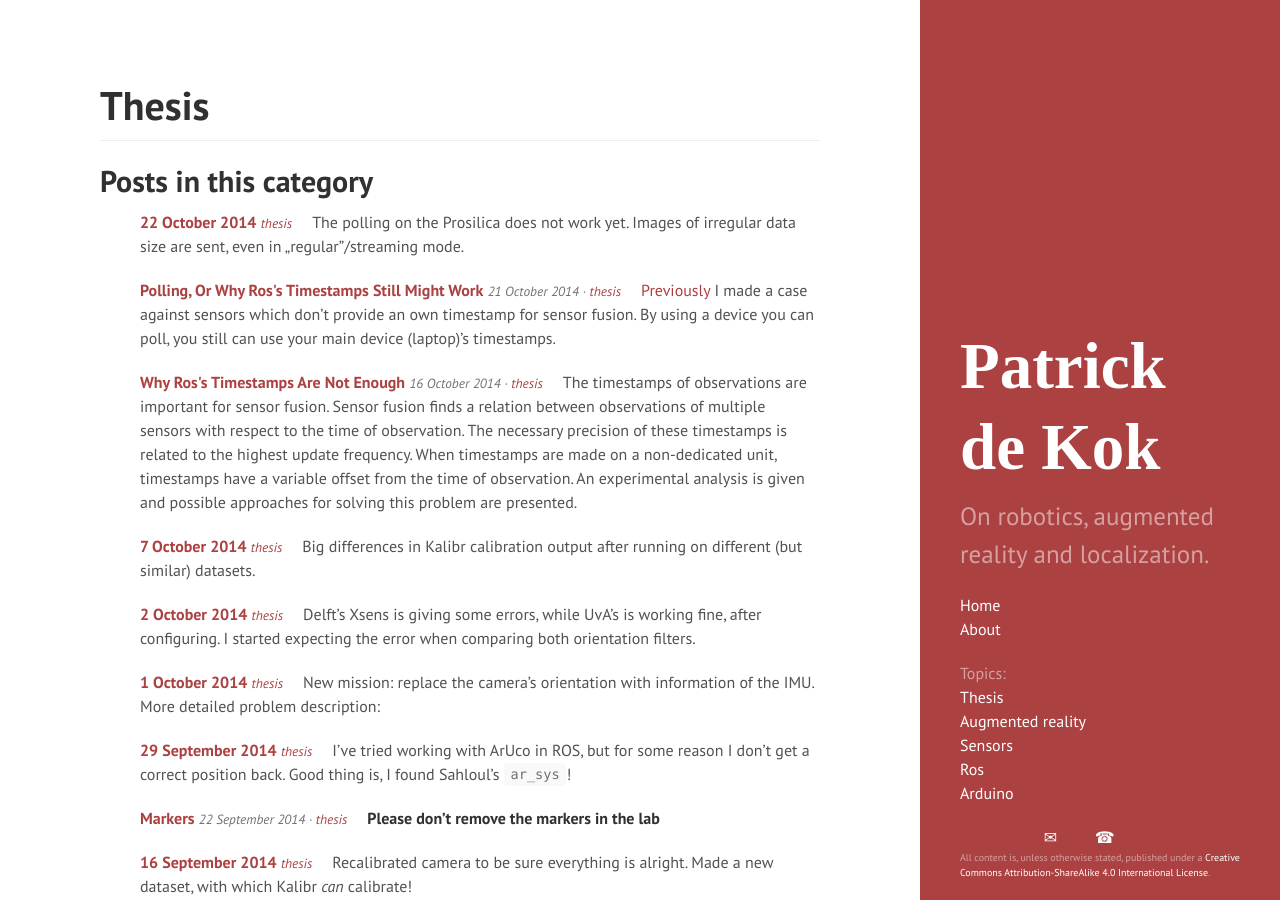
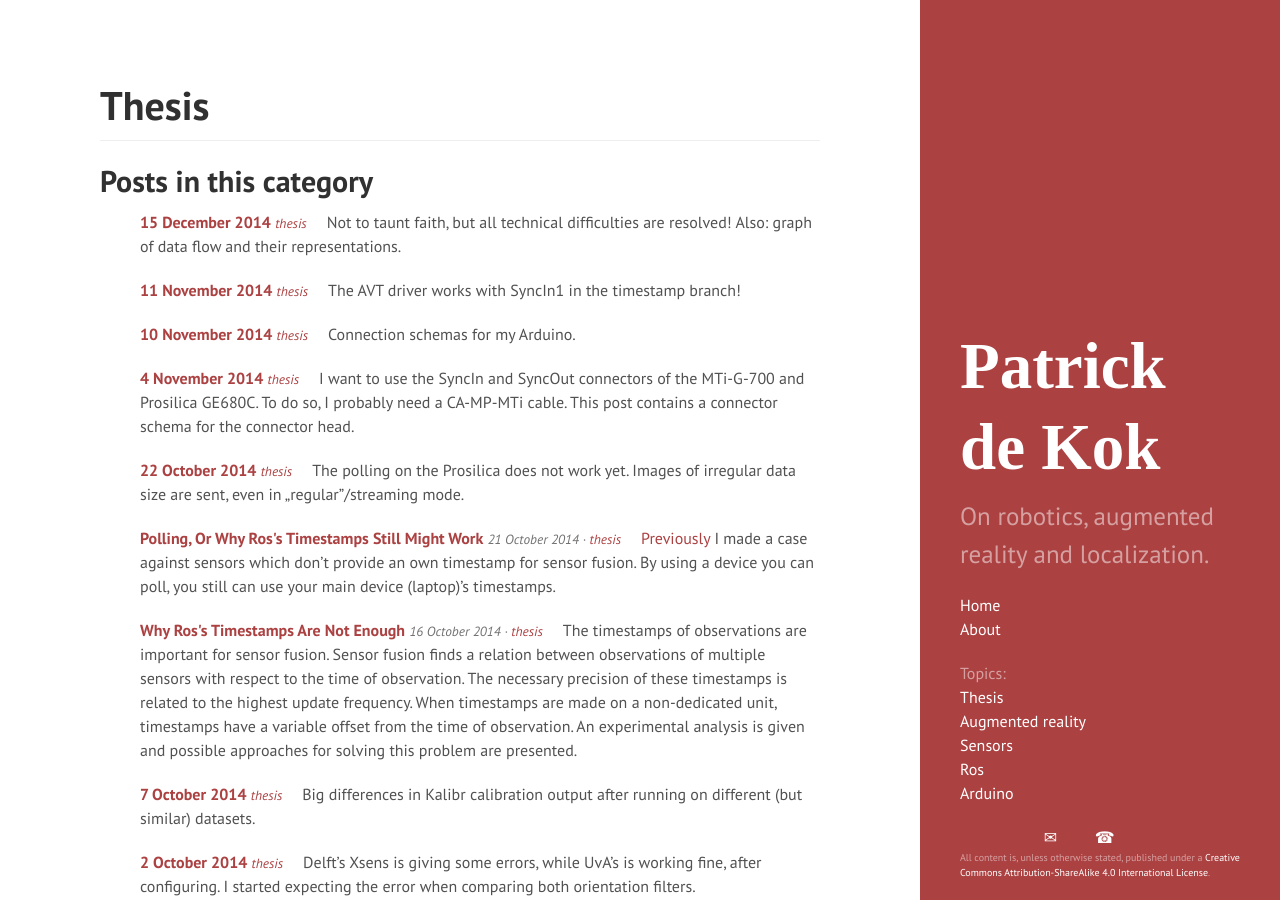
Before and after one commit to pkok/pkok.github.io, a Jekyll site: the page built from thesis.md, in a window 1280 px wide and 900 px high. Built offline with Jekyll 4.4.1, drawn with Linux system fonts in a browser that asks for light colours; some web fonts are replaced; some of the changed text lies outside the part shown.

Commit message:
A bunch of posts

```diff
--- /dev/null
+++ b/_posts/2014-11-04-.md
@@ -0,0 +1,32 @@
+---
+layout: post
+categories:
+  - thesis
+---
+
+I want to use the SyncIn and SyncOut connectors of the MTi-G-700 and Prosilica GE680C.  To do so, I probably need a CA-MP-MTi cable.  This post contains a connector schema for the connector head.
+
+Functionality               | Fischer pin# | Molex pin# | USB | HiRose     |
+:---------------------------|:------------:|:----------:|:---:|:----------:|
+GND                         | 1            | 2          | 4   | 10, 11, 12 |
+RS232 TX / RS422_Z (TX-)    | 2            | 4          |     | 4 [^RS232] |
+RS232 RX / RS422_Y (TX+)    | 3            | 5          |     | 5 [^RS232] |
+Vin (4.5 -- 30 V)           | 4            | 1          | 1   |            |
+SyncIn                      | 5            | 7          |     | 2, 3       |
+SyncOut                     | 6            | 9          |     | 1 [^Sync]  |
+ClockSync                   | 7            | 8          |     | 1 [^Sync]  |
+USB DP (D+) / RS422_A (RX+) | 8            | 3          | 3   |            |
+USB DM (D-) / RS422_B (RX-) | 9            | 6          | 2   |            |
+
+[^RS232]: I am not sure how to connect this.  Should these even be connected?
+[^Sync]: I don't know yet if the MTi's SyncOut or ClockSync should be connected to the Prosilica camera.
+
+The schema is based on p. 65 and 66 of the [MTi User Manual](https://www.xsens.com/wp-content/uploads/2013/12/MTi-User-Manual.pdf) and p. 42 of the [Prosilica GE technical manual](http://www.alliedvisiontec.com/fileadmin/content/PDF/Products/Technical_Manual/Prosilica_GE/70-0063_GE_TechMan_V2.0.pdf).
+
+I probably need the following parts of Farnell.com:
+
+- 1× 1386982: 9 pin Molex plug
+- 1× 1826975: Hirose HR10A-10P-12P plug
+- 3× ?: SMB plug
+- 1x ?: RS232
+- 1x old USB cable
--- /dev/null
+++ b/_posts/2014-11-10-.md
@@ -0,0 +1,24 @@
+---
+layout: post
+categories:
+  - thesis
+---
+
+Connection schemas for my Arduino.
+
+## IMU
+
+Arduino | Transistor[^0] | IMU     |
+:-------|:---------------|:--------|
+5 V     | 1              | VIN     |
+GND     | 3              | GND     |
+A3      | 2              |         |
+A4      |                | SDA     |
+A5      |                | SCL[^1] |
+
+[^0]: Pins counted as with the flat side towards me.
+[^1]: Cable got detached and this is my best bet. I should test this.
+
+## Camera, Sync mock setup
+
+Use the Button example sketch and connect as in that sketch.  Instead of the LED, use the signal cable.  When you don't have a button with you, use a separate wire and a condensator to avoid bouncing.  Switch between +5V and GND to change the signal.
--- /dev/null
+++ b/_posts/2014-11-11-.md
@@ -0,0 +1,7 @@
+---
+layout: post
+categories:
+  - thesis
+---
+
+The AVT driver works with SyncIn1 in the timestamp branch!
--- /dev/null
+++ b/_posts/2014-12-15-.md
@@ -0,0 +1,35 @@
+---
+layout: post
+categories:
+  - thesis
+---
+
+Not to taunt faith, but all technical difficulties are resolved!  Also: graph of data flow and their representations.
+
+A lot has happened since a proper updated:
+
+- I received the Xsens cable I asked for.  The CA-USB2-MTI cable has a PicoBlade header.  Tijs of UvA's Technical Service made me a simpler connector than described in an [earlier post](2014/11/04/).  This one only connects the wires required for USB and the SyncOut to a SMB plug.
+- Capture on `SyncIn` on the camera works.
+- Sending a signal over SyncOut with the IMU *finally* works.  In the Xsens's MT SDK you have to tell over which line you want to do some synchronization.  I choose for the `XSL_Out1` line, because it "Applies to Awinda Station and Mt" according to the SDK's documentation.  I assumed "Mt" stands for any MTx or MTi device.  That seemed to be wrong, and I needed to use the `XSL_Bi1Out` line.
+  Problem: Camera does not react to a signal. Possible reasons:
+    1. _Camera software is not configured right._  I know it is capable of capturing on signal, but I forgot to document the right settings.  However, the current settings seemed to make sense.  Quick test: change settings in RQT.  Some of these should react to a signal.  However, none reacted.  Probably not the main problem, then.
+    2. _The wire between the SMB and PicoBlade is not connected correctly._  Test to see if there is any signal at all coming from the `SyncOut` wire.
+       I cut off the crimp protecting the connector to the PicoBlade.  By doing so, I could attach an oscilloscope to the `SyncOut` and `GND` wires.  The oscilloscope showed a lot of noise around 1.5 V.  As the line should have a high signal at &gt; 2.9 V, this (probably) indicated real noise.  This makes the case that the SMB-PicoBlade wire is wrongly connected less probable.
+    3. _The signal is not coming through the wire, because the wire is incomplete/broken/whatever._
+       I reconnected the oscilloscope in the same way as above.  Now I also hooked up a function generator to the Fischer header's pin 6 (connected to the `SyncOut` wire).  The function generator was to generate a block function, and I saw that one on the oscilloscope.  This is not the case.
+    4. _The wrong line is selected in the MT SDK._  I tried some different values which also mention `Out` in their name.  `XSL_Bi1Out` gave the following output on the oscilloscope:
+    <figure>
+    ![Oscilloscope shows the long sought after block pattern.](/assets/img/oscilloscope_block.jpg)
+    <figcaption>
+    Oscilloscope shows the long sought after block pattern.
+    </figcaption>
+    </figure>
+
+- To get a better idea of where I am standing in my thesis development, I made a graph of how data should flow.  See the figure for explanation.  The "Marker-based pose estimator" (provided by [pal_robotics/aruco_ros](https://github.com/pal-robotics/aruco_ros) needs some testing.  The "Bleser's method" and "GP:Learn" nodes still need to be implemented.
+
+<figure>
+![Diagram representing the data flow of the system considered in this thesis.](/assets/img/system_diagram.svg)
+<figcaption>
+Diagram representing the data flow of the system considered in this thesis.  Nodes represent clearly separable pieces of code.  Arrows indicate data flowing from one node to another.  Edge labels in monospaced text indicate the exact ROS messages to be transferred.  Edge labels in bold are uncertain (because I need to read more).  A dotted edge is a hardware connection between two devices.  A dashed, transparant node is some piece of code outside the scope of this project.
+</figcaption>
+</figure>
```
Also changed, not shown: about.md (+3 -2 lines), assets/img/oscilloscope_block.jpg (added), assets/img/system_diagram.svg (added).
